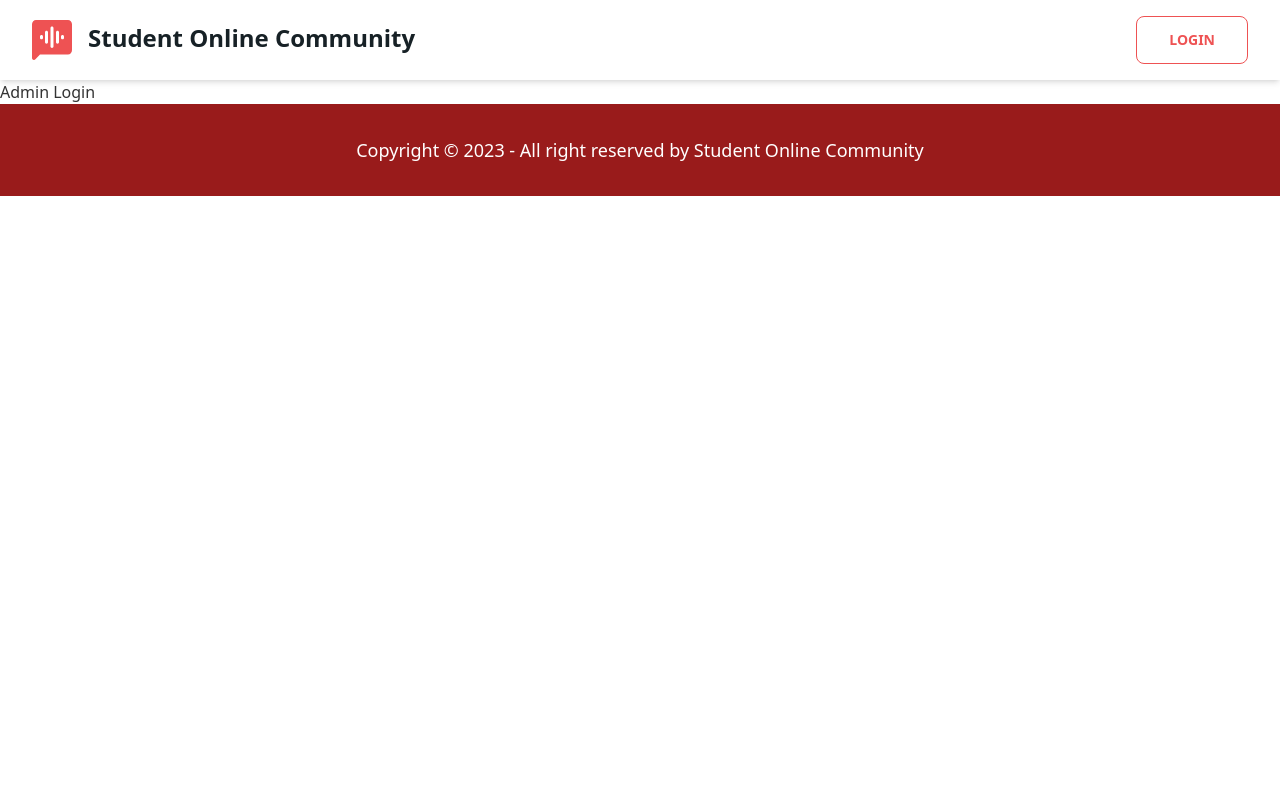
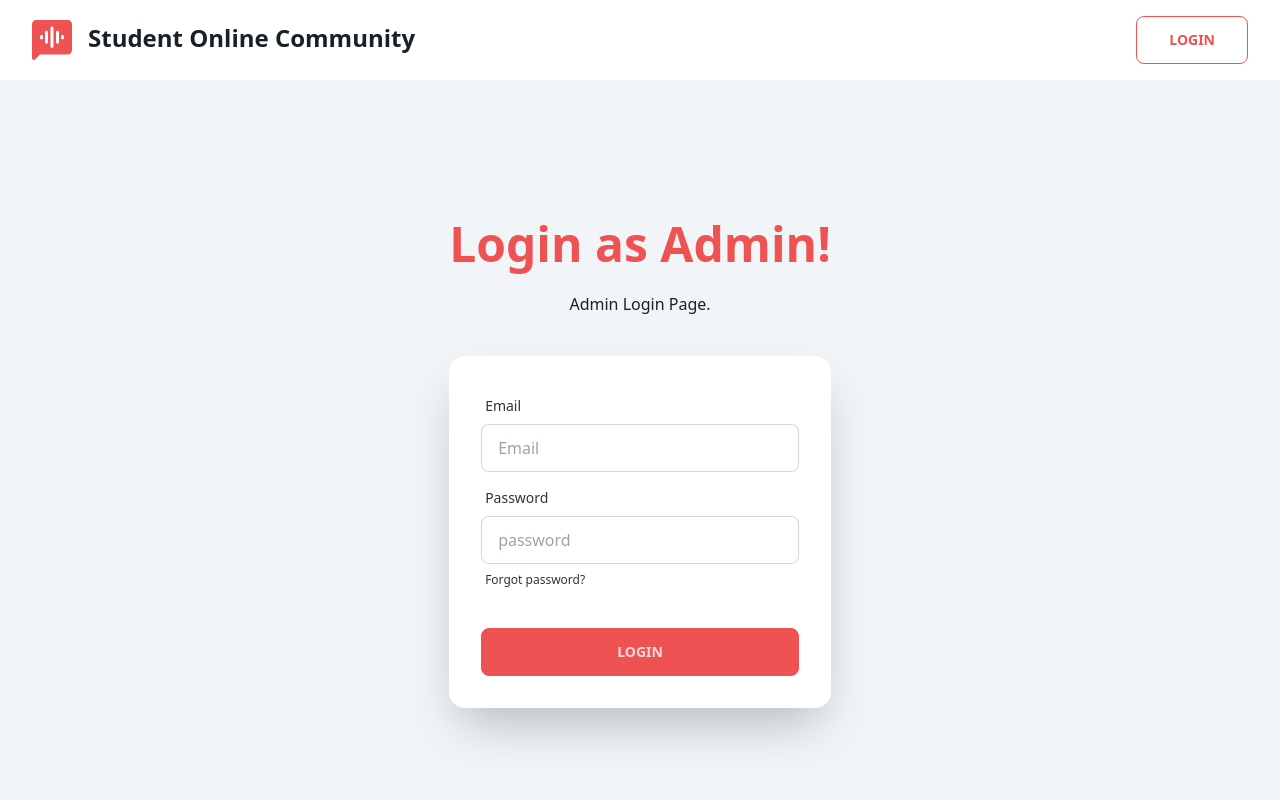
Before and after one commit to masterpranay1/Student-Online-Community-Frontend, a React (Vite) app: page /auth/admin/login in a window 1280 px wide. Shown: the top 800 px of the page. Built offline with nearby package versions, Linux system fonts and the light colour scheme.

Commit message:
Update(Login , Register Component)

```diff
--- a/src/components/Login.jsx
+++ b/src/components/Login.jsx
@@ -1,10 +1,80 @@
-const Login = ({admin}) => {
+const Login = ({ admin }) => {
     return (
         <div>
             {
-              admin ? <h1>Admin Login</h1> : <h1>Login</h1>
+                admin ?
+                    // LOGIN IF ADMIN
+                    <>
+                        <div className="hero min-h-screen bg-primary py-[2rem] pb-[4rem] text-neutral">
+                            <div className="hero-content flex-col max-w-2xl">
+                                <div className="text-center ">
+                                    <h1 className="text-5xl font-bold text-secondary">Login as Admin!</h1>
+                                    <p className="py-6">Admin Login Page.</p>
+                                </div>
+                                <div className="card flex-shrink-0 w-full max-w-sm shadow-2xl bg-base-100">
+                                    <div className="card-body">
+                                        <div className="form-control">
+                                            <label className="label">
+                                                <span className="label-text">Email</span>
+                                            </label>
+                                            <input type="text" placeholder="Email" className="input input-bordered" />
+                                        </div>
+                                        <div className="form-control">
+                                            <label className="label">
+                                                <span className="label-text">Password</span>
+                                            </label>
+                                            <input type="password" placeholder="password" className="input input-bordered" />
+                                            <label className="label">
+                                                <a href="#" className="label-text-alt link link-hover">Forgot password?</a>
+                                            </label>
+                                        </div>
+                                        <div className="form-control mt-6">
+                                            <button className="btn btn-secondary">Login</button>
+                                        </div>
+                                    </div>
+                                </div>
+                            </div>
+                        </div>
+                    </>
+                    :
+                    // LOGIN IF NOT ADMIN
+                    <>
+                        <div className="hero min-h-screen bg-primary py-[2rem] pb-[4rem] text-neutral">
+                            <div className="hero-content flex-col max-w-2xl">
+                                <div className="text-center ">
+                                    <h1 className="text-5xl font-bold text-secondary">Login to your account!</h1>
+                                    <p className="py-6">User Login Page.</p>
+                                </div>
+                                <div className="card flex-shrink-0 w-full max-w-sm shadow-2xl bg-base-100">
+                                    <div className="card-body">
+                                        <div className="form-control">
+                                            <label className="label">
+                                                <span className="label-text">Email</span>
+                                            </label>
+                                            <input type="text" placeholder="Email" className="input input-bordered" />
+                                        </div>
+                                        <div className="form-control">
+                                            <label className="label">
+                                                <span className="label-text">Password</span>
+                                            </label>
+                                            <input type="password" placeholder="password" className="input input-bordered" />
+                                            <label className="label">
+                                                <a href="#" className="label-text-alt link link-hover">Forgot password?</a>
+                                            </label>
+                                        </div>
+                                        <div className="form-control mt-6">
+                                            <button className="btn btn-secondary">Login</button>
+                                        </div>
+                                    </div>
+                                </div>
+                            </div>
+                        </div>
+                    </>
             }
         </div>
+
+
+
     )
 }
 
--- a/src/components/Register.jsx
+++ b/src/components/Register.jsx
@@ -1,7 +1,41 @@
 const Register = () => {
     return (
-        <div>
-            <h1>Register</h1>
+        <div className="hero min-h-screen bg-primary py-[2rem] pb-[4rem] text-neutral">
+            <div className="hero-content flex-col max-w-xl">
+                <div className="text-center ">
+                    <h1 className="text-5xl font-bold text-secondary">Register for a new account!</h1>
+                    <p className="py-6">Register for a new account.</p>
+                </div>
+                <div className="card flex-shrink-0 w-full max-w-sm shadow-2xl bg-base-100">
+                    <div className="card-body">
+                        <div className="form-control">
+                            <label className="label">
+                                <span className="label-text">Name</span>
+                            </label>
+                            <input type="text" placeholder="Elon Musk" className="input input-bordered" />
+                        </div>
+                        <div className="form-control">
+                            <label className="label">
+                                <span className="label-text">Email</span>
+                            </label>
+                            <input type="text" placeholder="Email" className="input input-bordered" />
+                        </div>
+                        <div className="form-control">
+                            <label className="label">
+                                <span className="label-text">Password</span>
+                            </label>
+                            <input type="password" placeholder="password" className="input input-bordered" />
+                            <label className="label">
+                                <a href="#" className="label-text-alt link link-hover">Forgot password?</a>
+                            </label>
+                        </div>
+
+                        <div className="form-control mt-6">
+                            <button className="btn btn-secondary">Register</button>
+                        </div>
+                    </div>
+                </div>
+            </div>
         </div>
     )
 }
```
Lines whose indentation alone changed are shown as unchanged.
